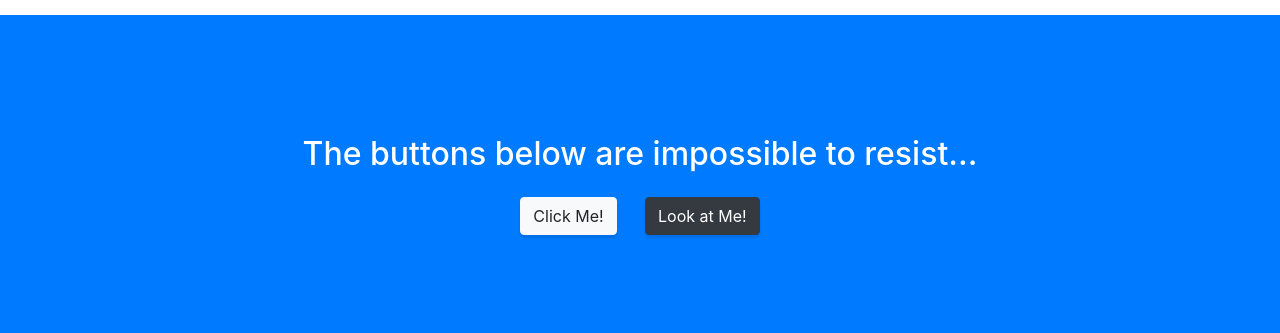
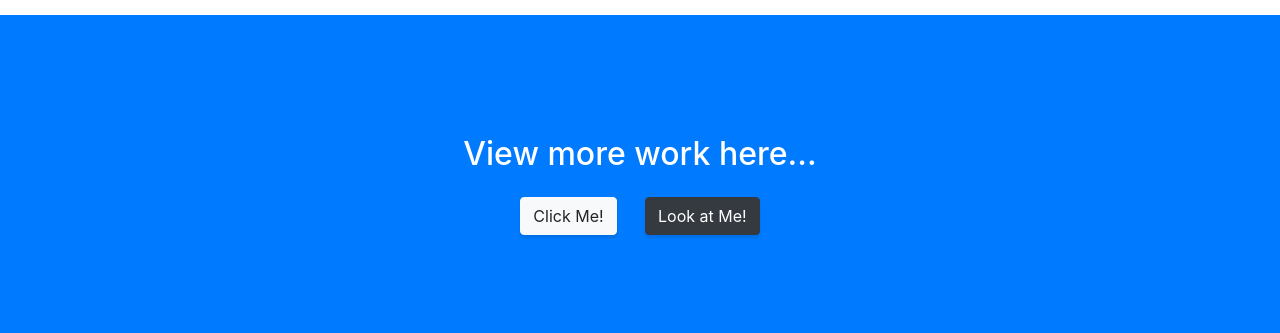
Before and after one commit to Jojokats/stylish, a website with bundled scripts: page index.html in a window 1280 px wide. Shown: the part 3600-3933 px from the top of the page. Built offline with nearby package versions, Linux system fonts and the light colour scheme.

Commit message:
modified index.html

```diff
--- a/index.html
+++ b/index.html
@@ -196,7 +196,7 @@
     <!-- Call to Action -->
     <section class="content-section bg-primary text-white">
       <div class="container text-center">
-        <h2 class="mb-4">The buttons below are impossible to resist...</h2>
+        <h2 class="mb-4">View more work here...</h2>
         <a href="#" class="btn btn-xl btn-light mr-4">Click Me!</a>
         <a href="#" class="btn btn-xl btn-dark">Look at Me!</a>
       </div>
```
